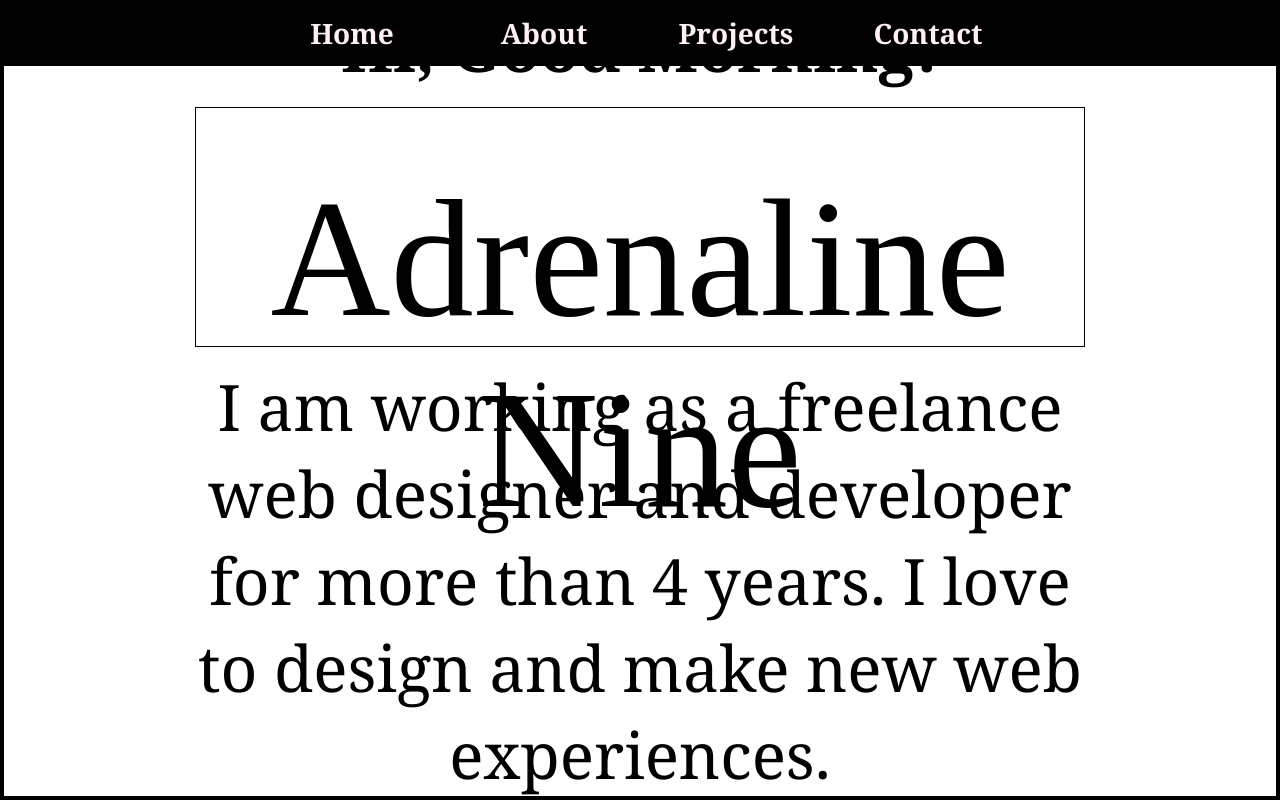
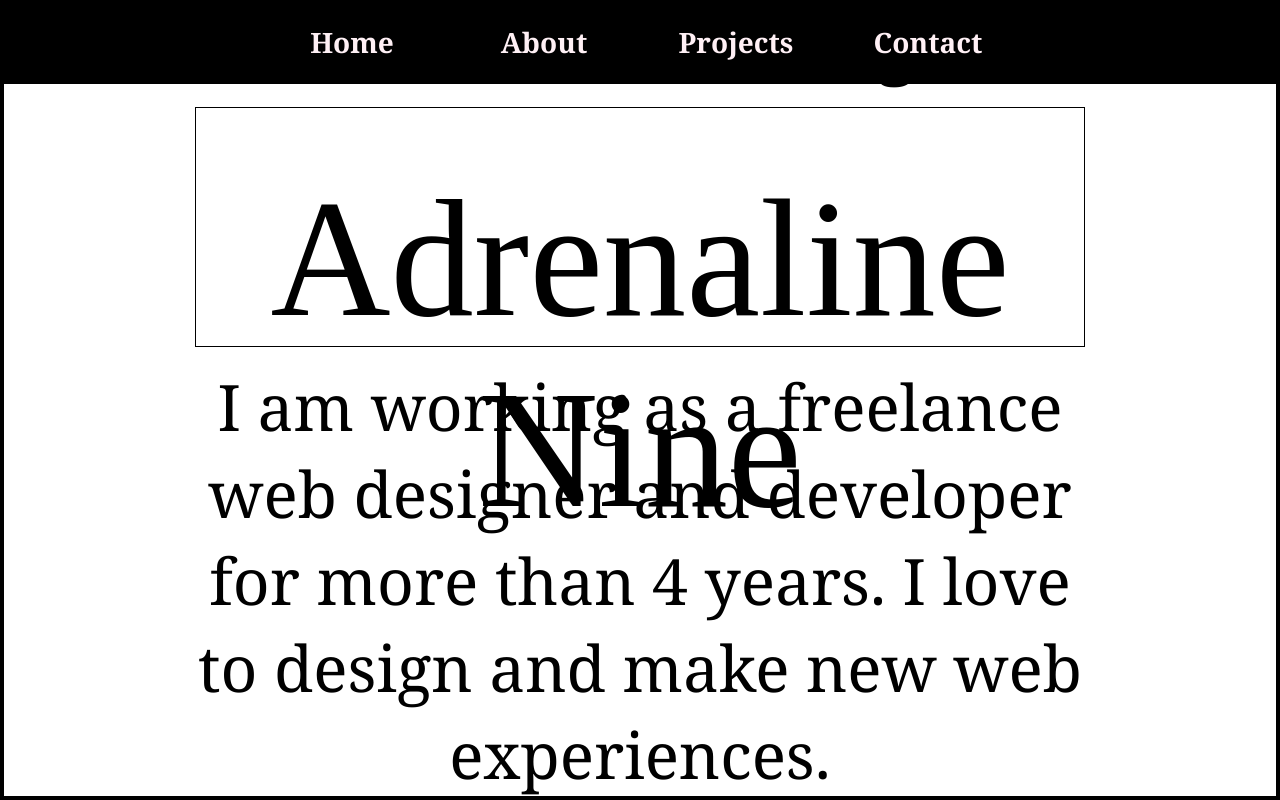
Before and after one commit to Adrenaline9/Personal-Portfolio, a Svelte app: page / in a window 1280 px wide. Shown: the top 800 px of the page. Built offline with nearby package versions, Linux system fonts and the light colour scheme.

Commit message:
2 files modified

```diff
--- a/src/components/NavMenu.js
+++ b/src/components/NavMenu.js
@@ -19,6 +19,7 @@ const NavStyles = styled.nav`
     display: flex;
 
     li {
+      padding: 5px;
       border-radius: 8px;
       transition: 0.3s ease background-color;
       &:hover {
@@ -27,6 +28,7 @@ const NavStyles = styled.nav`
       }
     }
     a {
+      padding: 4px;
       display: inline-block;
       font-family: Georgia;
       font-weight: bold;
@@ -69,6 +71,8 @@ const NavStyles = styled.nav`
       border-radius: 12px;
       position: absolute;
       right: 1rem;
+              display: inline-block;
+
       top: var(--top);
       .closeNavIcon {
         color: var(--lavender);
@@ -80,15 +84,14 @@ const NavStyles = styled.nav`
           pointer-events: none;
         }
       }
-      ul {
-        display: inline-block;
+
       li {
         display: block;
         margin-bottom: 1rem;
         &:hover {
           width:70%;
           margin: auto;
-}
+
     }
   }
 }
--- a/src/pages/About.js
+++ b/src/pages/About.js
@@ -6,7 +6,7 @@ import AboutInfoItem from '../components/AboutInfoItem';
 import ContactBanner from '../components/ContactBanner';
 
 const AboutPageStyles = styled.div`
-width: 80%;
+  width: 80%;
   .top-section {
     display: flex;
     align-items: center;
```
